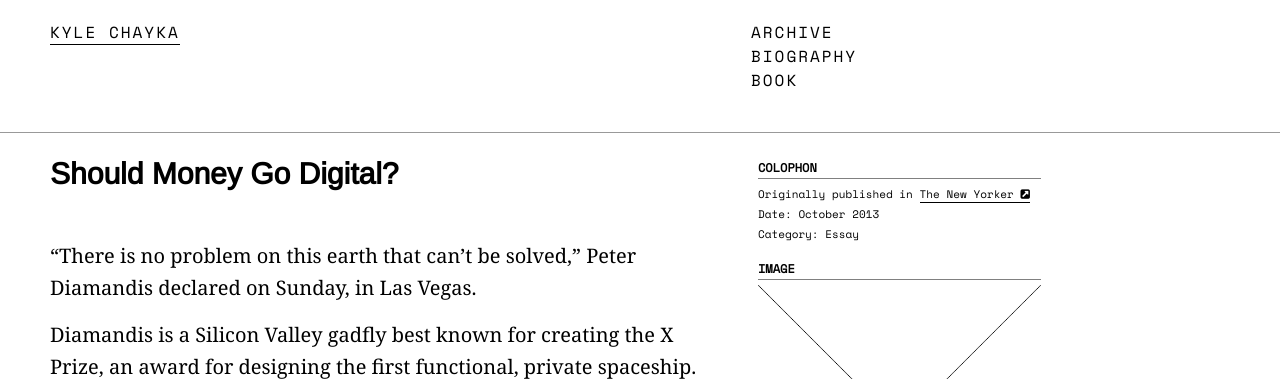
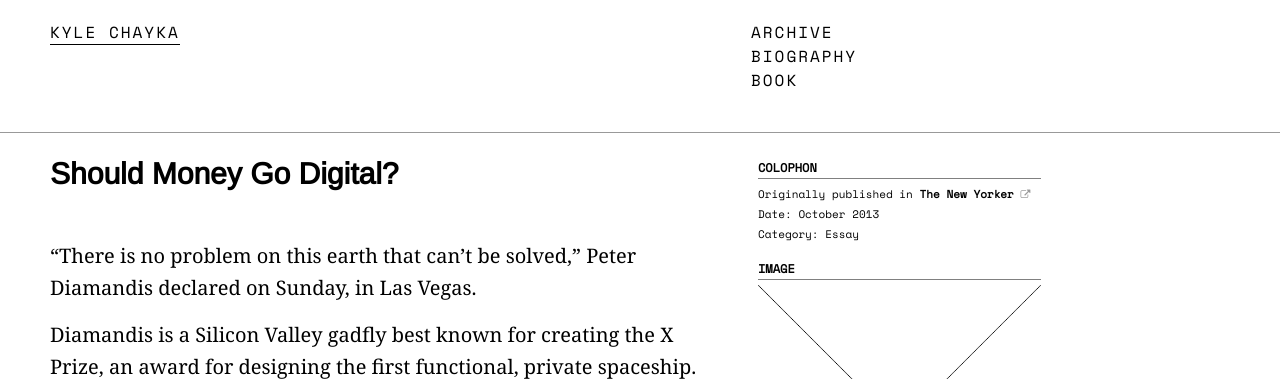
Before and after one commit to jarrettfuller/jekyll-test, a Jekyll site: the page built from _posts/2017-07-19-should-money-go-digital.md, in a window 1280 px wide. Shown: the top 379 px of the page. Built offline with Jekyll 4.4.1, drawn with Linux system fonts in a browser that asks for light colours; some web fonts are replaced.

Commit message:
new arrow styles

```diff
--- a/_layouts/index.html
+++ b/_layouts/index.html
@@ -39,7 +39,7 @@
 
     </head>
     <body id="top">
-        <header><h1><a href="{{ site.github.url }}/">Kyle Chayka</a> is a freelance writer living in Brooklyn, the author of a forthcoming book on minimalism from Bloomsbury, and co-founder of <a href="http://studyhall.xyz">Study Hall</a>, a journalist collective. <a href="{{ site.github.url }}/bio">More →</a></h1>
+        <header><h1><a href="{{ site.github.url }}/">Kyle Chayka</a> is a freelance writer living in Brooklyn, the author of a forthcoming book on minimalism from Bloomsbury, and co-founder of <a href="http://studyhall.xyz">Study Hall</a>, a journalist collective. <a href="{{ site.github.url }}/bio">More </a></h1>
             <nav><ul>
                 <li><a href="{{ site.github.url }}/archive">Archive</a></li>
                 <li><a href="{{ site.github.url }}/bio">Biography</a></li>
--- a/_layouts/text.html
+++ b/_layouts/text.html
@@ -19,6 +19,7 @@
 .object {
 border-top: 0px;
     }
+
 </style>
         </head>
     <body id="top">
@@ -45,7 +46,7 @@ border-top: 0px;
         <div class="colophon">
             <h4>Colophon</h4>
         <ul>
-            <li>Originally published in <a href="{{ page.link }}">{{ page.publication }} <i class="fa fa-external-link-square" aria-hidden="true"></i></a></li>
+            <li>Originally published in <a href="{{ page.link }}" target="_blank">{{ page.publication }} <i class="fa fa-external-link" aria-hidden="true"></i></a></li>
             <li>Date: {{ page.pubdate }}</li>
             <li>Category: {{ page.tags }}</li>
             </ul>
--- a/styles.css
+++ b/styles.css
@@ -283,8 +283,12 @@ article img {
     width: 80%;
 }
 .colophon a {
-    border-bottom: 1px solid black;
+    border-bottom: 0px;
+    font-weight: bold;
     font-size: 11px;
+}
+.colophon a:hover {
+    color: rgba(0,0,0,.4);
 }
 .colophon h4 {
     text-transform: uppercase;
@@ -297,6 +301,12 @@ article img {
 .colophon h4:first-child {
     padding-top: 0px;
 }
+    .colophon i {
+                color: rgba(0,0,0,.4);
+                font-size: 90%;
+                position: relative;
+                bottom: 5%;
+            }
 /*
 .tags {
     margin-left: -5px;
```
